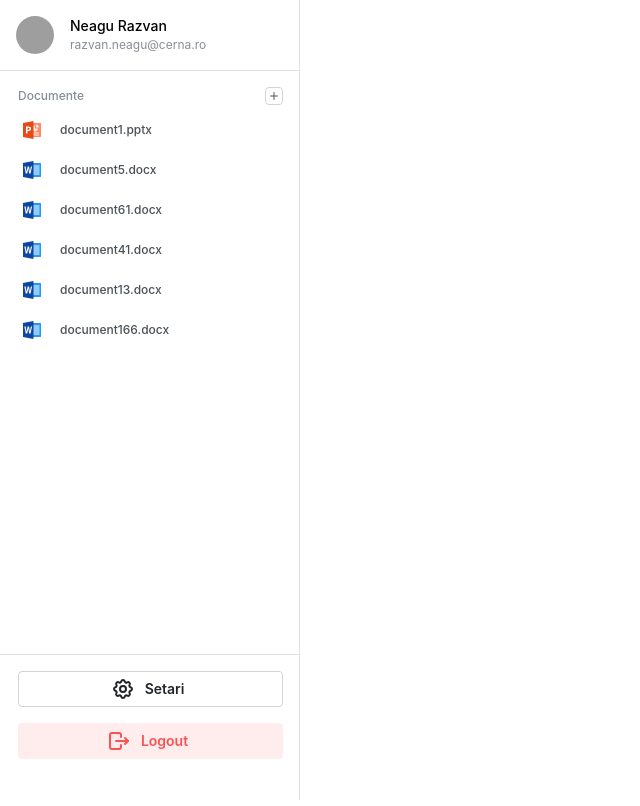
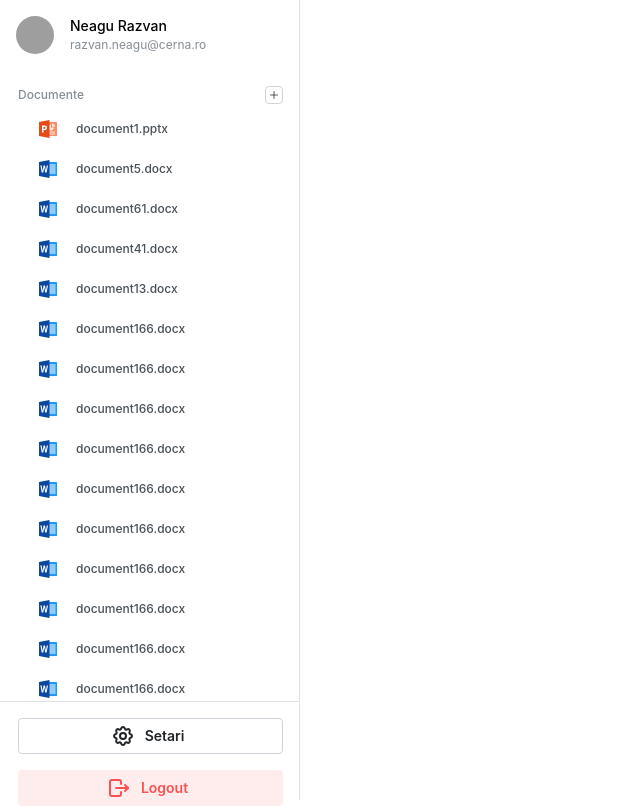
Before and after one commit to Blame9025/quicklearn, a React (Vite) app: page / in a window 1280 px wide. Shown: the whole page, without its empty margins (0-640 px from the left). Built offline with nearby package versions, Linux system fonts and the light colour scheme; grey boxes are pictures that could not be loaded.

Commit message:
Trying to fix scrollbar

```diff
--- a/src/components/Nav/Nav.module.css
+++ b/src/components/Nav/Nav.module.css
@@ -14,7 +14,7 @@
   margin-right: calc(var(--mantine-spacing-md) * -1);
   margin-bottom: var(--mantine-spacing-md);
 
-  &:not(:last-of-type) {
+  &:not(:first-child) {
     border-bottom: rem(1px) solid
       light-dark(var(--mantine-color-gray-3), var(--mantine-color-dark-4));
   }
@@ -23,10 +23,8 @@
   line-height: 1;
 }
 .sectionFooter{
-
   margin-left: calc(var(--mantine-spacing-md) * -1);
   margin-right: calc(var(--mantine-spacing-md) * -1);
-
 
 }
 .searchCode {
@@ -94,7 +92,10 @@
 
 }
 .scrollbar{
-  height: 68vh;
+  overflow-y: auto;
+  height: 74vh;
+  padding-right: var(--mantine-spacing-md);
+  padding-left: var(--mantine-spacing-md);
 }
 .collectionLink {
   display: block;
--- a/src/components/Nav/Nav.tsx
+++ b/src/components/Nav/Nav.tsx
@@ -34,6 +34,28 @@ const documents = [
   {id: 313, file: "document61.docx"},
   {id: 241, file: "document41.docx"},
   {id: 522, file: "document13.docx"},
+  {id: 123132, file: "document166.docx"},
+  {id: 123132, file: "document166.docx"},
+  {id: 123132, file: "document166.docx"},
+  {id: 123132, file: "document166.docx"},
+  {id: 123132, file: "document166.docx"},
+  {id: 123132, file: "document166.docx"},
+  {id: 123132, file: "document166.docx"},
+  {id: 123132, file: "document166.docx"},
+  {id: 123132, file: "document166.docx"},
+  {id: 123132, file: "document166.docx"},
+  {id: 123132, file: "document166.docx"},
+  {id: 123132, file: "document166.docx"},
+  {id: 123132, file: "document166.docx"},
+  {id: 123132, file: "document166.docx"},
+  {id: 123132, file: "document166.docx"},
+  {id: 123132, file: "document166.docx"},
+  {id: 123132, file: "document166.docx"},
+  {id: 123132, file: "document166.docx"},
+  {id: 123132, file: "document166.docx"},
+  {id: 123132, file: "document166.docx"},
+  {id: 123132, file: "document166.docx"},
+  {id: 123132, file: "document166.docx"},
   {id: 123132, file: "document166.docx"},
 
 
```
